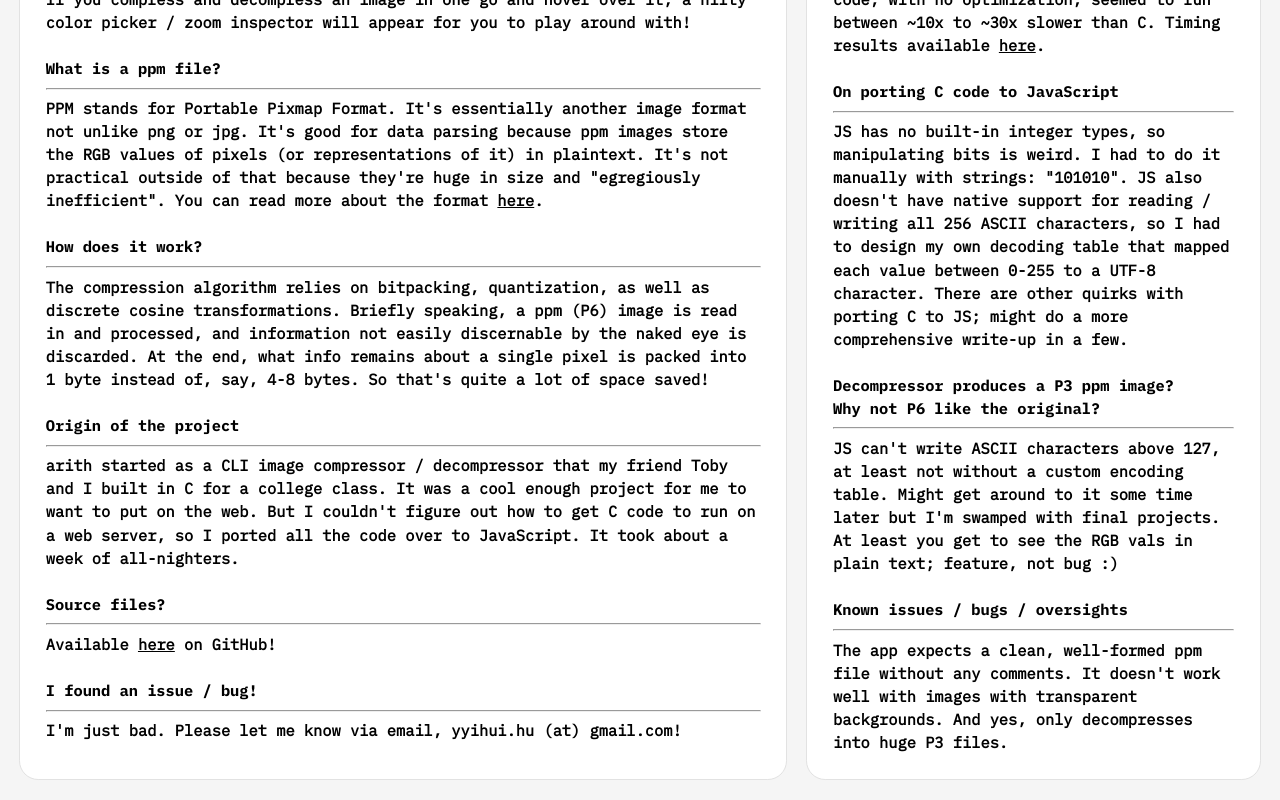
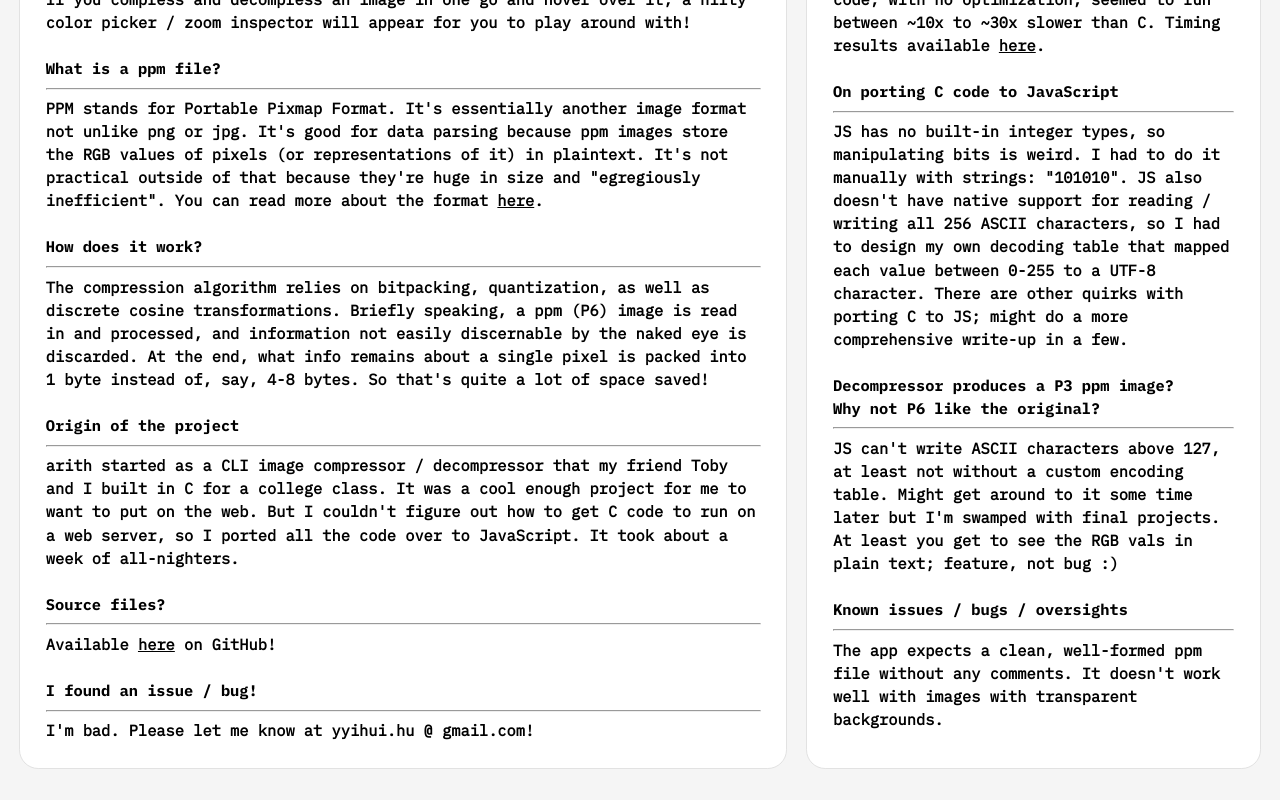
Before and after one commit to yihui-hu/arithJS, a React (Vite) app: page / in a window 1280 px wide. Shown: the part 1407-2207 px from the top of the page. Built offline with nearby package versions, Linux system fonts and the light colour scheme.

Commit message:
more polishing info

```diff
--- a/src/components/Info.jsx
+++ b/src/components/Info.jsx
@@ -37,7 +37,7 @@ const Info = () => {
                     <br></br>
                     <h4 className="header_text">I found an issue / bug!</h4>
                     <hr></hr>
-                    <h4>I'm just bad. Please let me know via email, yyihui.hu (at) gmail.com!</h4>
+                    <h4>I'm bad. Please let me know at yyihui.hu @ gmail.com!</h4>
                 </div>
                 <div className={isDesktop ? "info_card_right" : "info_card_right_mobile"}>
                     <h3>✎ Notes</h3>
@@ -59,7 +59,7 @@ const Info = () => {
                     <br></br>
                     <h4 className="header_text">Known issues / bugs / oversights </h4>
                     <hr></hr>
-                    <h4>The app expects a clean, well-formed ppm file without any comments. It doesn't work well with images with transparent backgrounds. And yes, only decompresses into huge P3 files.
+                    <h4>The app expects a clean, well-formed ppm file without any comments. It doesn't work well with images with transparent backgrounds.
                     </h4>
                 </div>
             </div>
```
